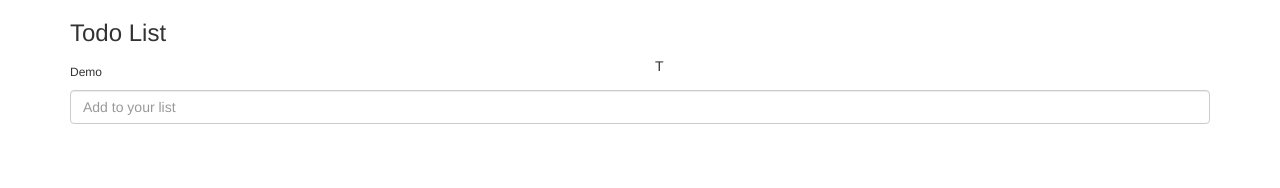
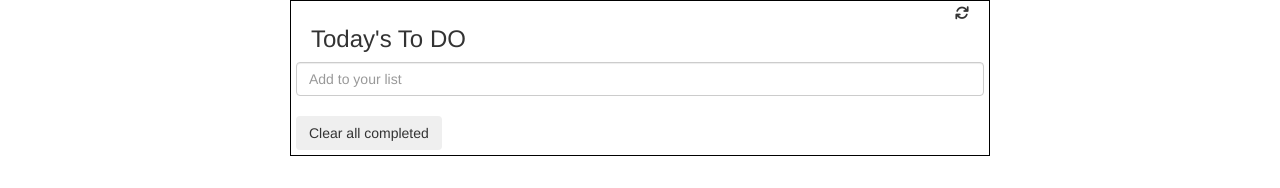
Before and after one commit to thankgodr/-To-do-list, a website built with webpack: page src/index.html in a window 1280 px wide. Built offline with nearby package versions, Linux system fonts and the light colour scheme.

Commit message:
View Updated and Linter config updated

```diff
--- a/src/css/style.css
+++ b/src/css/style.css
@@ -2,3 +2,10 @@
     list-style: none;
     margin-top: 20px;
 }
+.center{
+    border: solid 1px #000000;
+    width: 700px;
+    margin: 0 auto;
+    background: #ffffff;
+    padding: 5px;
+}
--- a/src/index.html
+++ b/src/index.html
@@ -9,18 +9,17 @@
     <title>TodoList</title>
 </head>
 <body>
-    <div class="container">
-        <header class="center-content">
-            <h3>Todo List</h3>
-        </header>
-
+    <div class="center">
+        <div class="p-2">
             <div class="listContent">
                 <div class="row">
-                <div class="col-md-6"">
-                    <h6>Demo</h6>
+                    <div class="col-md-12"">
+                        <div class="col-md-8">
+                            <h3>Today's To DO</h3>
                         </div>
-                <div class="col-md-6">
-                    <p>T</p>
+                        <div class="col-md-4 h-100">
+                            <span class="fa fa fa-refresh pull-right "></span>
+                        </div>
                     </div>
                 </div>
                 <div class="content">
@@ -29,6 +28,9 @@
                     <ul id="taskList" class="list-group">
 
                     </ul>
+
+                    <button class="btn btn-disabled">Clear all completed</button>
+                </div>
             </div>
         </div>
     </div>
```
Also changed, not shown: .github/workflows/linters.yml. Lines whose indentation alone changed are shown as unchanged.
